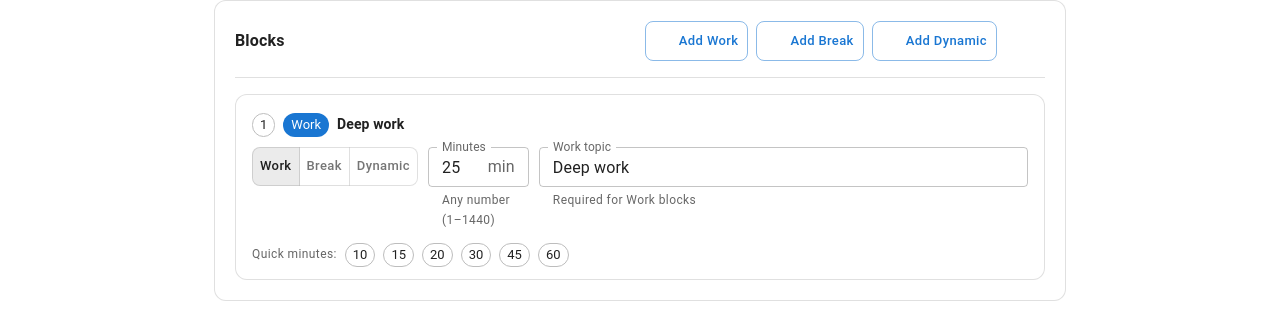
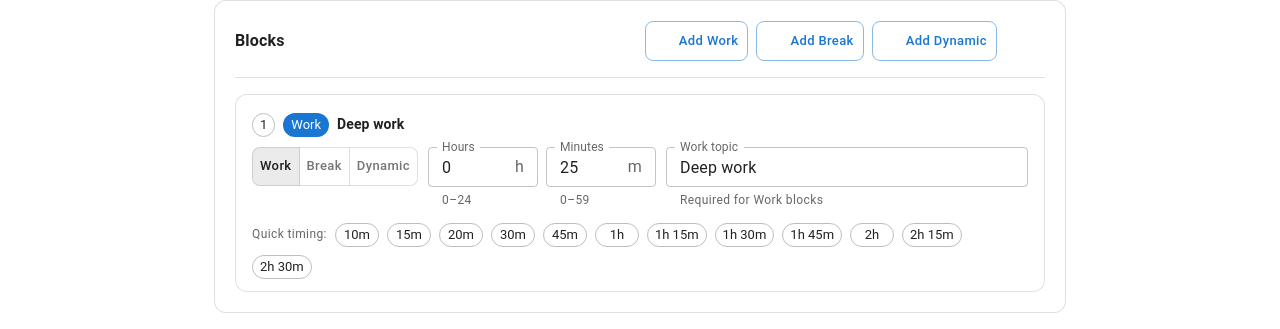
Before and after one commit to eyalcohen764/Structuralized-mvp, a React (Vite) app in the folder session-web/: page / in a window 1280 px wide. Shown: the part 97-426 px from the top of the page. Built offline with nearby package versions, Linux system fonts and the light colour scheme; some icons are missing.

Commit message:
Enhance SessionBuilderPage with new preset minutes and improved formatting functions. Added tooltips for dynamic blocks and refined input handling for block duration, allowing users to specify hours and minutes separately.

```diff
--- a/session-web/src/SessionBuilderPage.tsx
+++ b/session-web/src/SessionBuilderPage.tsx
@@ -99,7 +99,14 @@ function formatTotal(mins: number): string {
   return `${h} hr ${m} min`;
 }
 
-const PRESET_MINUTES = [10, 15, 20, 30, 45, 60];
+const PRESET_MINUTES = [10, 15, 20, 30, 45, 60, 75, 90, 105, 120, 135, 150];
+
+function formatPreset(m: number): string {
+  if (m < 60) return `${m}m`;
+  const h = Math.floor(m / 60);
+  const rem = m % 60;
+  return rem === 0 ? `${h}h` : `${h}h ${rem}m`;
+}
 
 export default function App() {
   const [blocks, setBlocks] = useState<SessionBlock[]>([
@@ -206,13 +213,13 @@ export default function App() {
       },
     };
 
-    // NOTE: This is ready for multi-block. If your extension still expects the old payload,
-    // we’ll update the extension next to accept plan.blocks.
     const extId = await getExtensionIdAsync();
     chrome.runtime.sendMessage(extId, msg, (_res) => {
       const errMsg = chrome.runtime.lastError?.message;
       if (errMsg) {
-        const isConnectionError = errMsg.includes("Receiving end does not exist") || errMsg.includes("Could not establish connection");
+        const isConnectionError =
+          errMsg.includes("Receiving end does not exist") ||
+          errMsg.includes("Could not establish connection");
         setToast({
           kind: "error",
           msg: isConnectionError
@@ -265,7 +272,12 @@ export default function App() {
 
           <Stack direction="row" spacing={1.25} alignItems="center">
             <Tooltip title="Extension ID (from chrome://extensions)">
-              <IconButton onClick={() => { setExtensionIdInput(getExtensionId()); setExtensionDialogOpen(true); }}>
+              <IconButton
+                onClick={() => {
+                  setExtensionIdInput(getExtensionId());
+                  setExtensionDialogOpen(true);
+                }}
+              >
                 <SettingsIcon />
               </IconButton>
             </Tooltip>
@@ -313,6 +325,10 @@ export default function App() {
               >
                 Add Break
               </Button>
+              <Tooltip
+                title="A Dynamic Block creates a structured pause in your schedule. When it begins, the system will halt and require you to define a specific 'Statement of Intent' before the timer starts."
+                slotProps={{ tooltip: { sx: { fontSize: "0.85rem" } } }}
+              >
                 <Button
                   size="small"
                   variant="outlined"
@@ -322,6 +338,7 @@ export default function App() {
                 >
                   Add Dynamic
                 </Button>
+              </Tooltip>
 
               <Tooltip title="Reset builder">
                 <IconButton onClick={reset}>
@@ -348,11 +365,21 @@ export default function App() {
                       size="small"
                       variant="outlined"
                     />
+                    <Tooltip
+                      title={
+                        b.type === "dynamic"
+                          ? "A Dynamic Block creates a structured pause in your schedule. When it begins, the system will halt and require you to define a specific 'Statement of Intent' before the timer starts."
+                          : ""
+                      }
+                      disableHoverListener={b.type !== "dynamic"}
+                      slotProps={{ tooltip: { sx: { fontSize: "0.85rem" } } }}
+                    >
                       <Chip
                         label={prettyType(b.type)}
                         size="small"
                         color={typeColor(b.type)}
                       />
+                    </Tooltip>
                     <Typography
                       variant="subtitle2"
                       sx={{ fontWeight: 600, ml: 0.2 }}
@@ -363,7 +390,7 @@ export default function App() {
                           : "Untitled work"
                         : b.type === "break"
                           ? "Recovery"
-                          : "The topic is decided when the block actually starts"}
+                          : " topic will be decided only when the block actually starts"}
                     </Typography>
 
                     <Stack direction="row" spacing={0.5} sx={{ ml: "auto" }}>
@@ -435,32 +462,72 @@ export default function App() {
                       >
                         Break
                       </ToggleButton>
+                      <Tooltip
+                        title="A Dynamic Block creates a structured pause in your schedule. When it begins, the system will halt and require you to define a specific 'Statement of Intent' before the timer starts."
+                        slotProps={{ tooltip: { sx: { fontSize: "0.85rem" } } }}
+                      >
                         <ToggleButton
                           value="dynamic"
                           sx={{ textTransform: "none", borderRadius: 2 }}
                         >
                           Dynamic
                         </ToggleButton>
+                      </Tooltip>
                     </ToggleButtonGroup>
 
-                    {/* Minutes (free input) */}
+                    {/* Duration (Hours & Minutes) */}
+                    <Stack
+                      direction="row"
+                      spacing={1}
+                      sx={{ width: { xs: "100%", sm: "auto" } }}
+                    >
+                      <TextField
+                        label="Hours"
+                        type="number"
+                        value={Math.floor((b.minutes || 0) / 60).toString()}
+                        onChange={(e) => {
+                          const newHours =
+                            e.target.value === "" ? 0 : Number(e.target.value);
+                          const currentMins = (b.minutes || 0) % 60;
+                          updateBlock(b.id, {
+                            minutes: newHours * 60 + currentMins,
+                          });
+                        }}
+                        inputProps={{ min: 0, max: 24, step: 1 }}
+                        size="small"
+                        sx={{ width: { xs: "50%", sm: 110 } }}
+                        InputProps={{
+                          endAdornment: (
+                            <InputAdornment position="end">h</InputAdornment>
+                          ),
+                        }}
+                        helperText="0–24"
+                      />
                       <TextField
                         label="Minutes"
                         type="number"
-                      value={b.minutes}
-                      onChange={(e) =>
-                        updateBlock(b.id, { minutes: Number(e.target.value) })
-                      }
-                      inputProps={{ min: 1, max: 1440, step: 1 }}
+                        value={((b.minutes || 0) % 60).toString()}
+                        onChange={(e) => {
+                          const newMins =
+                            e.target.value === "" ? 0 : Number(e.target.value);
+                          const currentHours = Math.floor(
+                            (b.minutes || 0) / 60,
+                          );
+                          updateBlock(b.id, {
+                            minutes: currentHours * 60 + newMins,
+                          });
+                        }}
+                        inputProps={{ min: 0, max: 59, step: 1 }}
                         size="small"
-                      sx={{ width: { xs: "100%", sm: 160 } }}
+                        sx={{ width: { xs: "50%", sm: 110 } }}
                         InputProps={{
                           endAdornment: (
-                          <InputAdornment position="end">min</InputAdornment>
+                            <InputAdornment position="end">m</InputAdornment>
                           ),
                         }}
-                      helperText="Any number (1–1440)"
+                        helperText="0–59"
                       />
+                    </Stack>
 
                     {/* Topic (free input) only for Work */}
                     {b.type === "work" ? (
@@ -504,16 +571,16 @@ export default function App() {
                       variant="caption"
                       sx={{ color: "text.secondary" }}
                     >
-                      Quick minutes:
+                      Quick timing:
                     </Typography>
                     {PRESET_MINUTES.map((m) => (
                       <Chip
                         key={m}
-                        label={`${m}`}
+                        label={formatPreset(m)}
                         size="small"
                         variant={b.minutes === m ? "filled" : "outlined"}
                         onClick={() => updateBlock(b.id, { minutes: m })}
-                        sx={{ cursor: "pointer" }}
+                        sx={{ cursor: "pointer", minWidth: 44 }}
                       />
                     ))}
                   </Stack>
@@ -541,11 +608,17 @@ export default function App() {
         ) : undefined}
       </Snackbar>
 
-      <Dialog open={extensionDialogOpen} onClose={() => setExtensionDialogOpen(false)} maxWidth="sm" fullWidth>
+      <Dialog
+        open={extensionDialogOpen}
+        onClose={() => setExtensionDialogOpen(false)}
+        maxWidth="sm"
+        fullWidth
+      >
         <DialogTitle>Extension ID</DialogTitle>
         <DialogContent>
           <Typography variant="body2" sx={{ mb: 2, color: "text.secondary" }}>
-            Copy the Extension ID from chrome://extensions (click the extension, copy the ID under the name).
+            Copy the Extension ID from chrome://extensions (click the extension,
+            copy the ID under the name).
           </Typography>
           <TextField
             fullWidth
```
Lines whose indentation alone changed are shown as unchanged.
